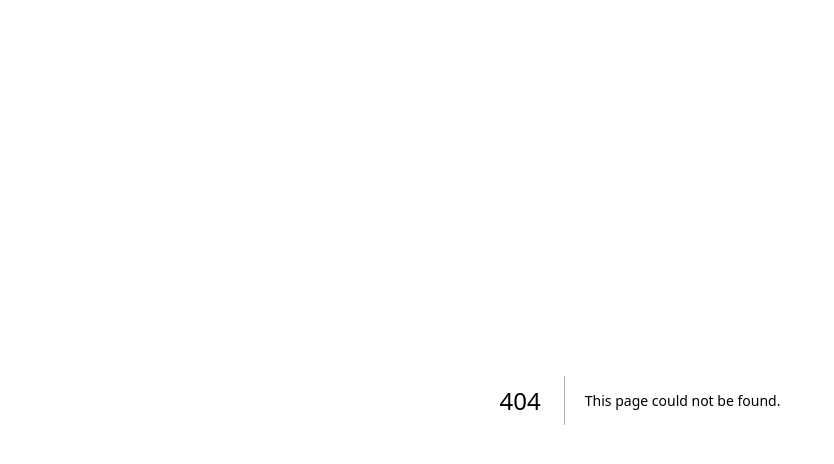
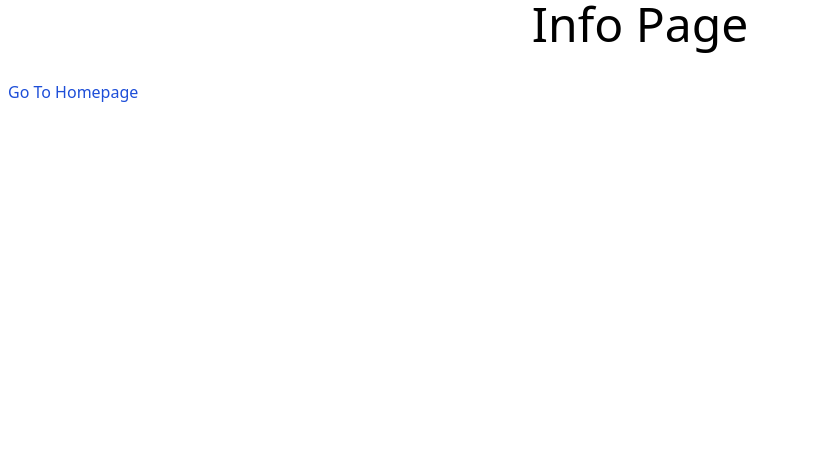
Before and after one commit to priyak1203/react-nextjs, a Next.js app in the folder 01-nextjs-tutorial-typescript/: page /contact/info in a window 1280 px wide. Before the commit this address had no page. Shown: the top 464 px of the page, without its empty margins (0-834 px from the left). Built offline with nearby package versions, Linux system fonts and the light colour scheme.

Commit message:
nested routes

```diff
--- /dev/null
+++ b/01-nextjs-tutorial-typescript/app/contact/info/page.tsx
@@ -0,0 +1,17 @@
+import Link from 'next/link';
+
+function InfoPage() {
+  return (
+    <div>
+      <h1 className="text-5xl text-center">Info Page</h1>
+      <Link
+        href="/"
+        className="capitalize text-md text-blue-700 inline-block mt-8 mx-2"
+      >
+        go to homepage
+      </Link>
+    </div>
+  );
+}
+
+export default InfoPage;
```
